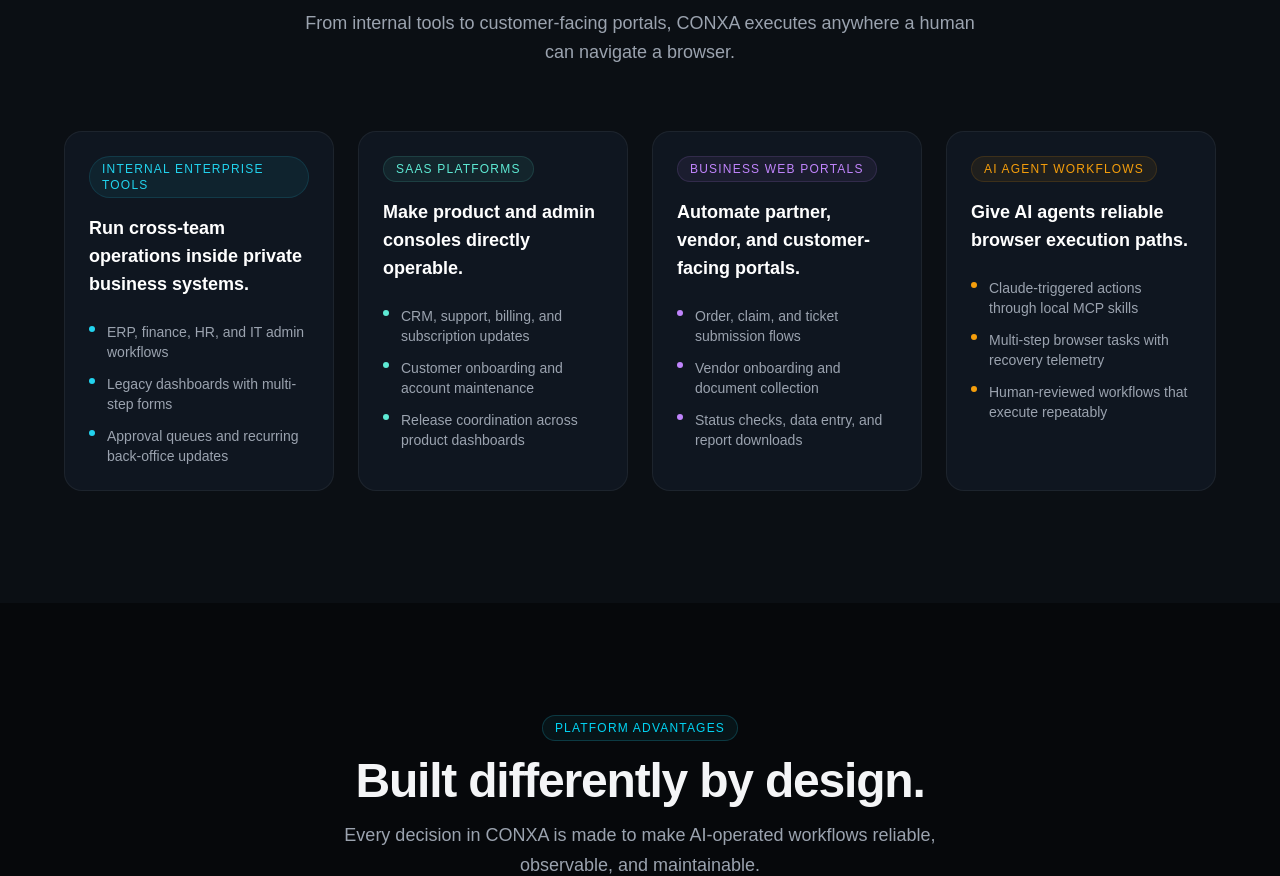
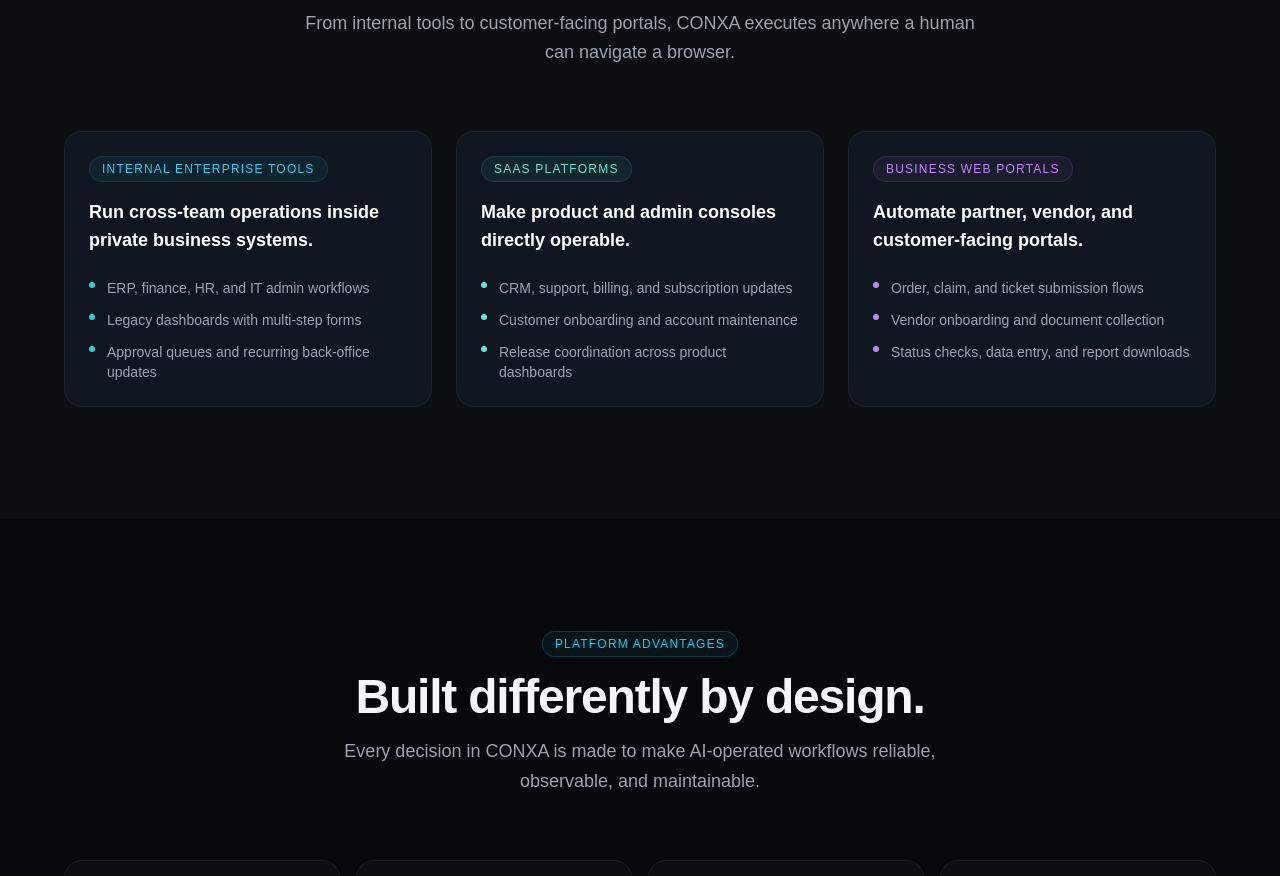
Before and after one commit to Cannonbold2412/CONXA, a Next.js app in the folder conxa-cloud/frontend/: page / in a window 1280 px wide. Shown: the part 1460-2336 px from the top of the page. Built offline with nearby package versions, Linux system fonts and the light colour scheme.

Commit message:
feat: remove AI Agent Workflows section and adjust grid layout in UseCases component

```diff
--- a/conxa-cloud/frontend/src/components/marketing/sections/UseCases.tsx
+++ b/conxa-cloud/frontend/src/components/marketing/sections/UseCases.tsx
@@ -32,16 +32,6 @@
     ],
     accent: '#c084fc',
   },
-  {
-    tag: 'AI Agent Workflows',
-    headline: 'Give AI agents reliable browser execution paths.',
-    items: [
-      'Claude-triggered actions through local MCP skills',
-      'Multi-step browser tasks with recovery telemetry',
-      'Human-reviewed workflows that execute repeatably',
-    ],
-    accent: '#f59e0b',
-  },
 ]
 
 export function UseCases() {
@@ -54,7 +44,7 @@
           sub="From internal tools to customer-facing portals, CONXA executes anywhere a human can navigate a browser."
         />
 
-        <div className="mt-16 grid gap-6 md:grid-cols-2 xl:grid-cols-4">
+        <div className="mt-16 grid gap-6 md:grid-cols-3">
           {USE_CASES.map((uc, i) => (
             <Reveal key={uc.tag} delay={i * 0.1} direction={i % 2 === 0 ? 'left' : 'right'}>
               <div className="flex h-full flex-col rounded-2xl border border-white/6 bg-[#0f1620] p-6">
```
